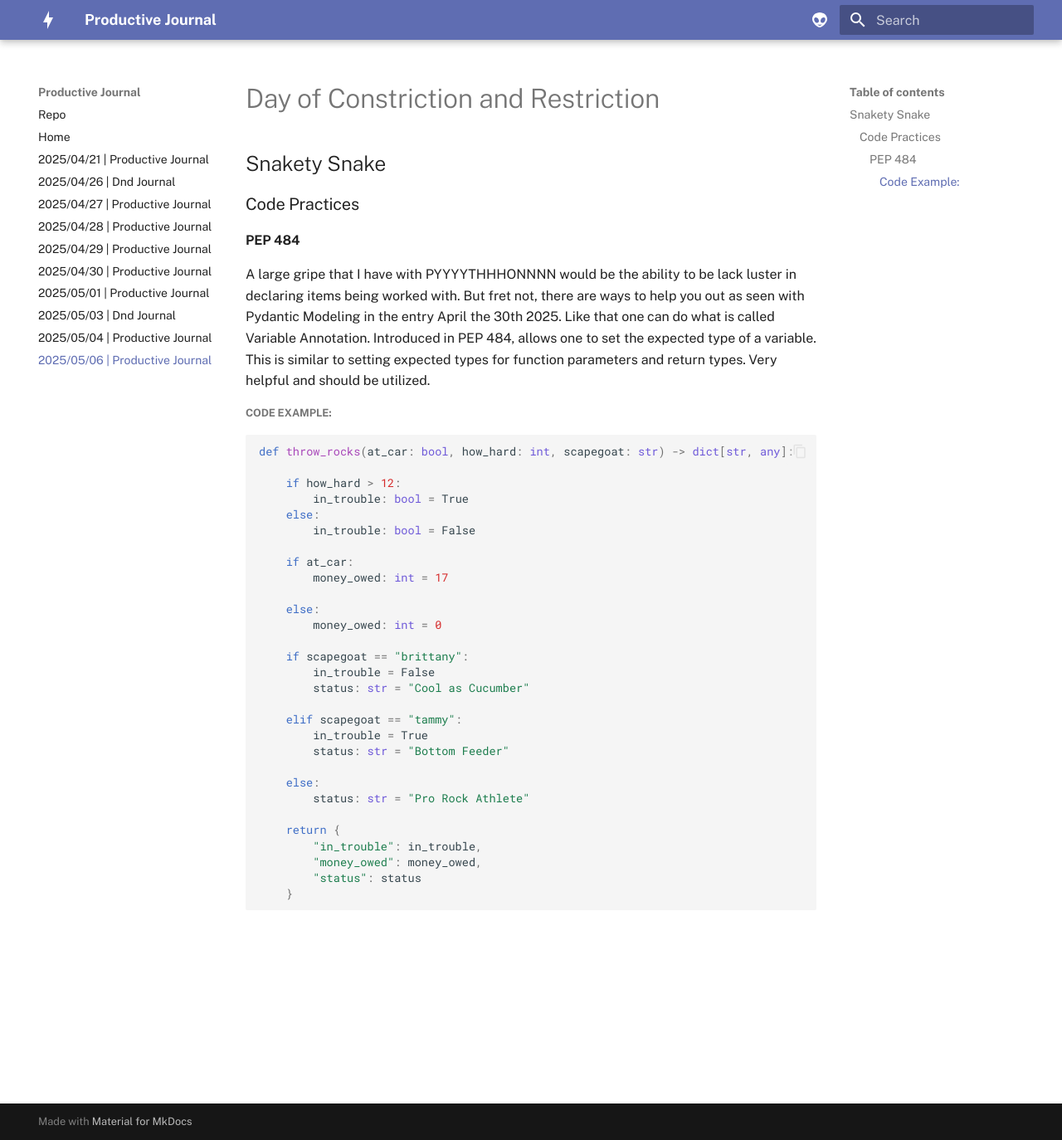
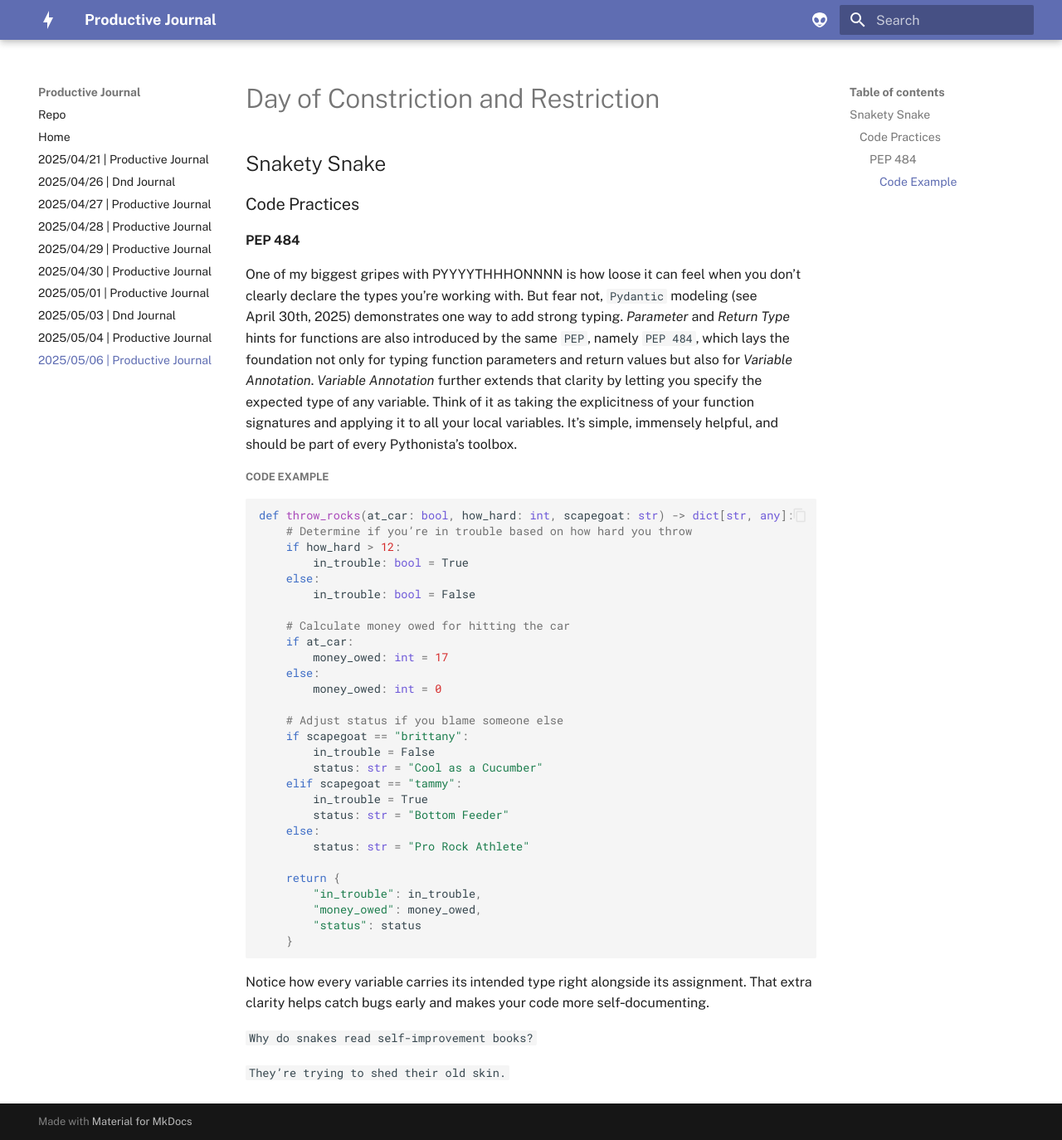
Before and after one commit to scondo-prof/productiveJournal, an MkDocs documentation site: the page built from docs/weeklyProductiveJournal/2025/5/06/dailyProgress.md, in a window 1280 px wide and 1374 px high. Shown: the whole window at 83% size. Built offline with MkDocs 1.6.1 and Material for MkDocs 9.7.7, drawn with Linux system fonts in a browser that asks for light colours.

Commit message:
dev/formatted .md and added necessary joke

````diff
--- a/docs/weeklyProductiveJournal/2025/5/06/dailyProgress.md
+++ b/docs/weeklyProductiveJournal/2025/5/06/dailyProgress.md
@@ -4,35 +4,34 @@
 
 ### Code Practices
 
-#### PEP 484
+#### PEP 484
 
-A large gripe that I have with PYYYYTHHHONNNN would be the ability to be lack luster in declaring items being worked with. But fret not, there are ways to help you out as seen with Pydantic Modeling in the entry April the 30th 2025. Like that one can do what is called Variable Annotation. Introduced in PEP 484, allows one to set the expected type of a variable. This is similar to setting expected types for function parameters and return types. Very helpful and should be utilized.
+One of my biggest gripes with PYYYYTHHHONNNN is how loose it can feel when you don’t clearly declare the types you’re working with. But fear not, `Pydantic` modeling (see April 30th, 2025) demonstrates one way to add strong typing. _Parameter_ and _Return Type_ hints for functions are also introduced by the same `PEP`, namely `PEP 484`, which lays the foundation not only for typing function parameters and return values but also for _Variable Annotation_. _Variable Annotation_ further extends that clarity by letting you specify the expected type of any variable. Think of it as taking the explicitness of your function signatures and applying it to all your local variables. It’s simple, immensely helpful, and should be part of every Pythonista’s toolbox.
 
-##### Code Example:
+##### Code Example
 
-```Python
+```python
 
 def throw_rocks(at_car: bool, how_hard: int, scapegoat: str) -> dict[str, any]:
-
+    # Determine if you’re in trouble based on how hard you throw
     if how_hard > 12:
         in_trouble: bool = True
     else:
         in_trouble: bool = False
 
+    # Calculate money owed for hitting the car
     if at_car:
         money_owed: int = 17
-
     else:
         money_owed: int = 0
 
+    # Adjust status if you blame someone else
     if scapegoat == "brittany":
         in_trouble = False
-        status: str = "Cool as Cucumber"
-
+        status: str = "Cool as a Cucumber"
     elif scapegoat == "tammy":
         in_trouble = True
         status: str = "Bottom Feeder"
-
     else:
         status: str = "Pro Rock Athlete"
 
@@ -42,3 +41,9 @@ def throw_rocks(at_car: bool, how_hard: int, scapegoat: str) -> dict[str, any]:
         "status": status
     }
 ```
+
+Notice how every variable carries its intended type right alongside its assignment. That extra clarity helps catch bugs early and makes your code more self‑documenting.
+
+`Why do snakes read self-improvement books?`
+
+`They’re trying to shed their old skin.`
````
